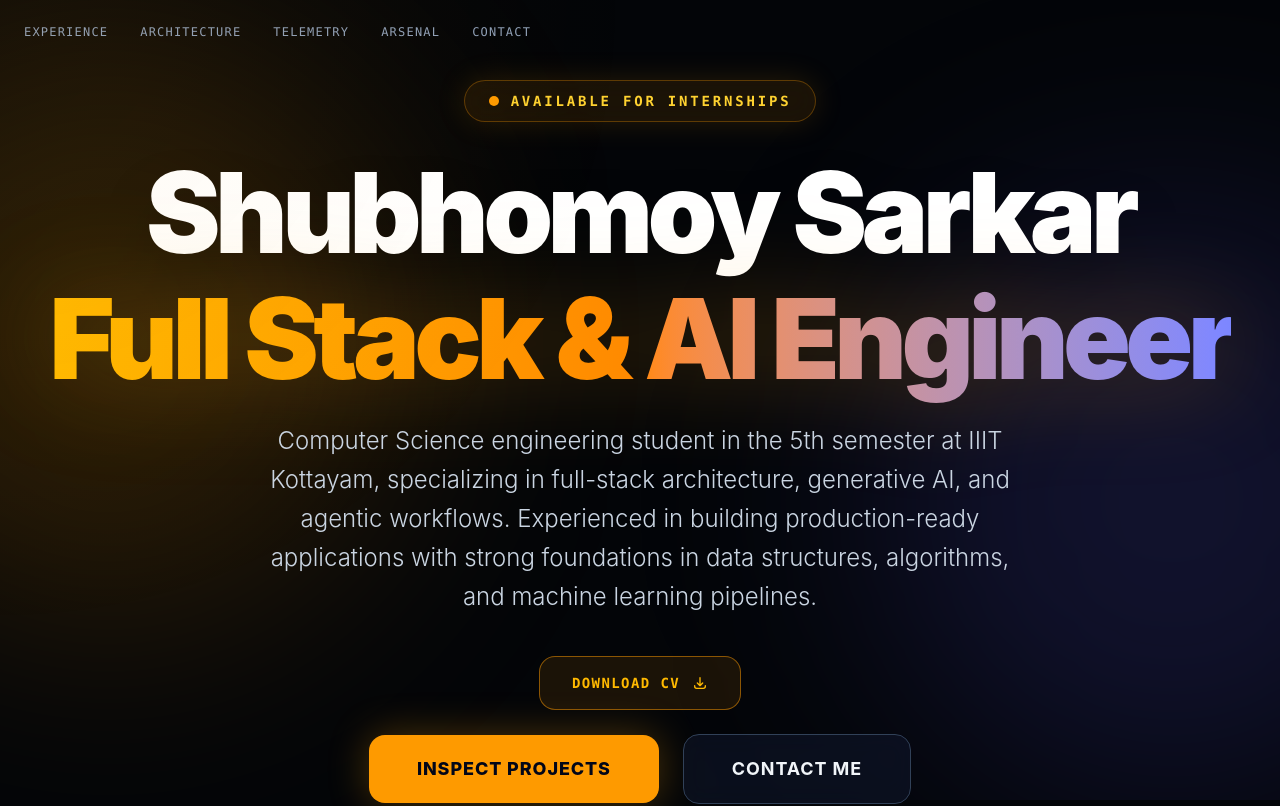
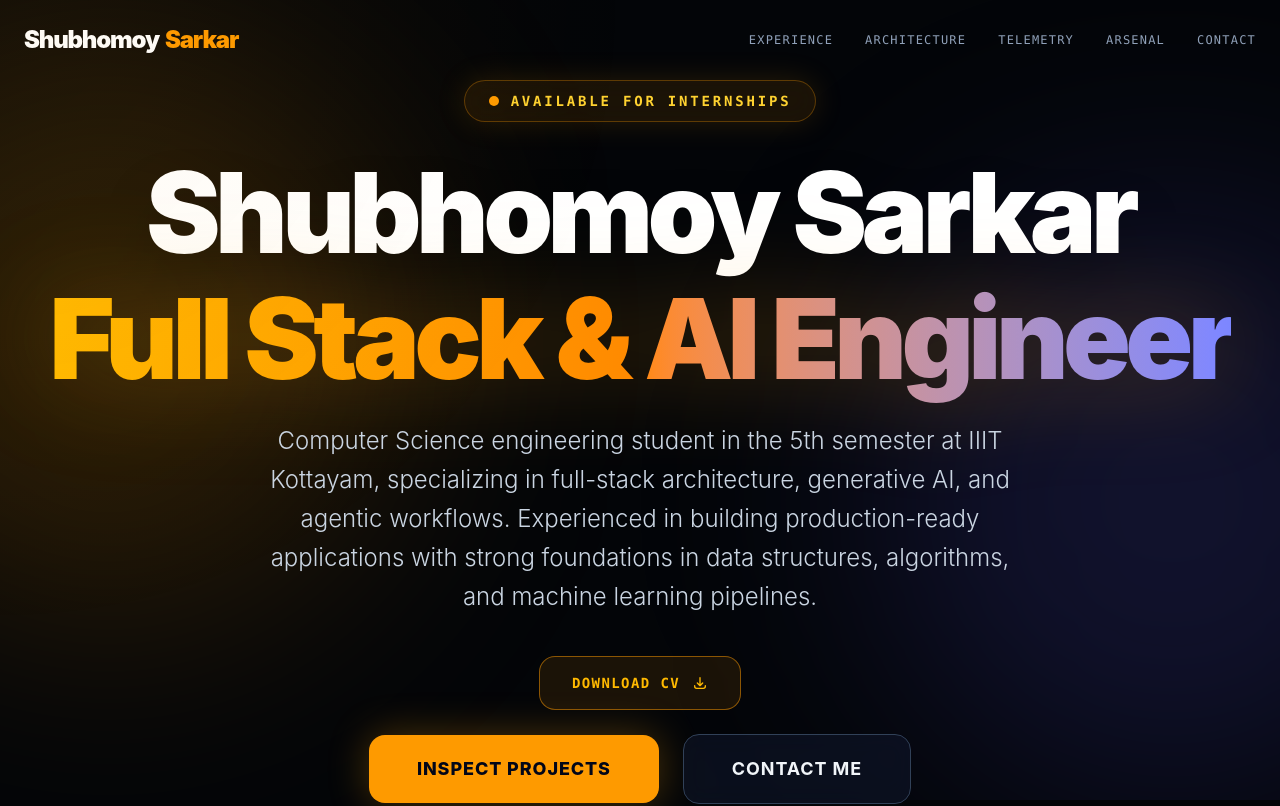
Before and after one commit to Shubhomoy919/shubhomoy-portfolio, a React (Vite) app: page / in a window 1280 px wide. Shown: the top 806 px of the page. Built offline with nearby package versions, Linux system fonts and the light colour scheme.

Commit message:
style: updated navbar logo to display full name branding

```diff
--- a/src/App.jsx
+++ b/src/App.jsx
@@ -354,7 +354,12 @@ const App = () => {
       <nav className={`fixed top-0 w-full z-40 transition-all duration-300 ${scrolled ? 'bg-[#030508]/80 backdrop-blur-md border-b border-slate-800/80 py-4 shadow-xl' : 'bg-transparent py-6'}`}>
         <div className="max-w-7xl mx-auto px-6 flex justify-between items-center">
 
+          {/* LEFT SIDE: Your Full Name */}
+          <a href="#" className="text-xl md:text-2xl font-black tracking-tighter text-white hover:opacity-80 transition-opacity flex items-center gap-1.5">
+            Shubhomoy<span className="text-amber-500">Sarkar</span>
+          </a>
 
+          {/* RIGHT SIDE: Navigation Links */}
           <div className="hidden md:flex items-center gap-8 text-xs font-mono tracking-widest uppercase text-slate-400">
             <a href="#experience" className="hover:text-amber-400 transition-colors">Experience</a>
             <a href="#projects" className="hover:text-amber-400 transition-colors">Architecture</a>
@@ -363,9 +368,11 @@ const App = () => {
             <a href="#contact" className="hover:text-amber-400 transition-colors">Contact</a>
           </div>
 
+          {/* MOBILE ONLY: Connect Button */}
           <a href="#contact" className="md:hidden text-amber-500 font-mono text-[10px] uppercase tracking-widest border border-amber-500/30 bg-amber-500/10 px-3 py-1.5 rounded-md hover:bg-amber-500/20 transition-colors">
             Connect
           </a>
+
         </div>
       </nav>
       {/* --- 1. THE HERO ENGINE (3-LINE PROFESSIONAL BIO) --- */}
```
